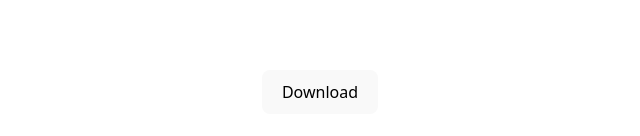
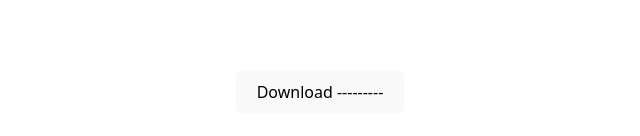
Before and after one commit to manimoney468/blobbb, a Vue app: page / in a window 1280 px wide. Shown: the part 308-444 px from the top of the page, without its empty margins (320-960 px from the left). Built offline with nearby package versions, Linux system fonts and the light colour scheme.

Commit message:
ssssssssssssssssss

```diff
--- a/src/App.vue
+++ b/src/App.vue
@@ -1,6 +1,6 @@
 <template>
   <div>
-    <button @click="downloadPdf">Download </button>
+    <button @click="downloadPdf">Download --------- </button>
   </div>
 </template>
 
```
